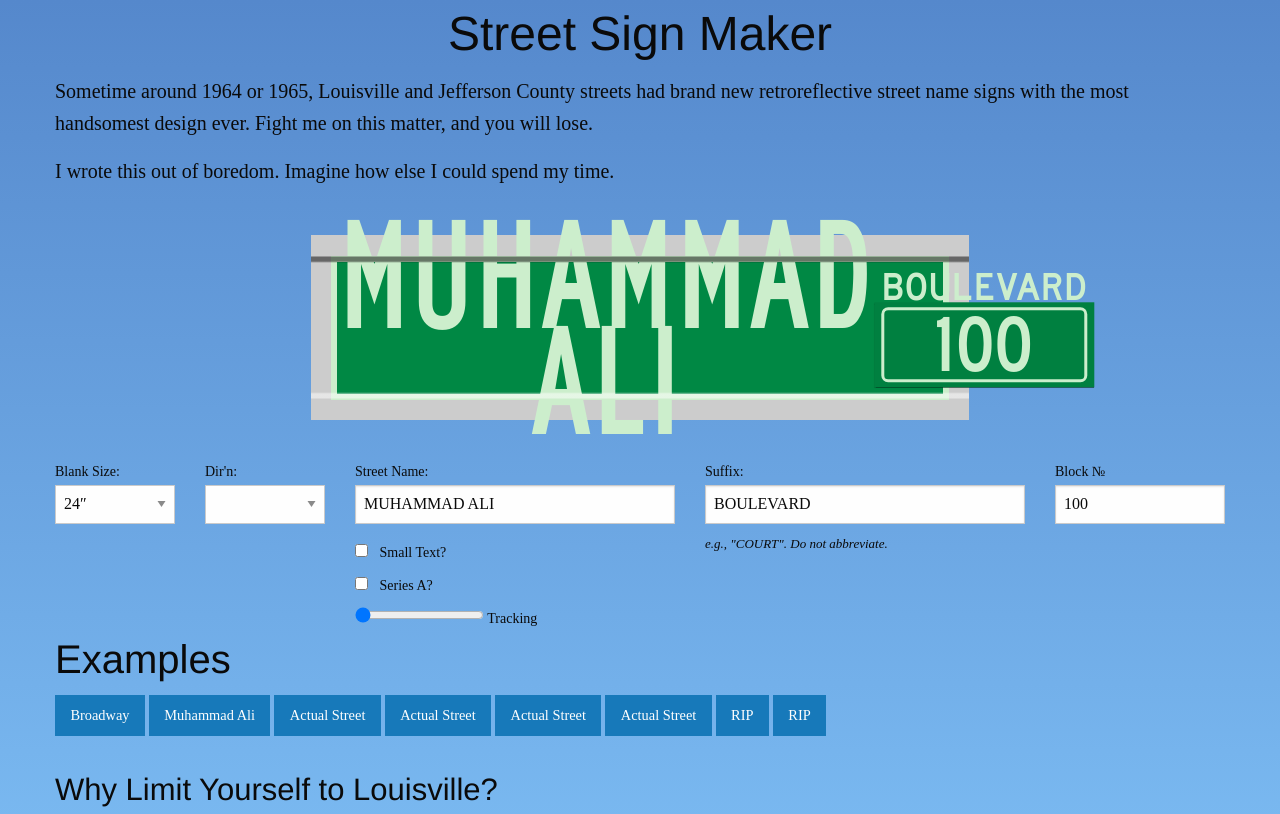
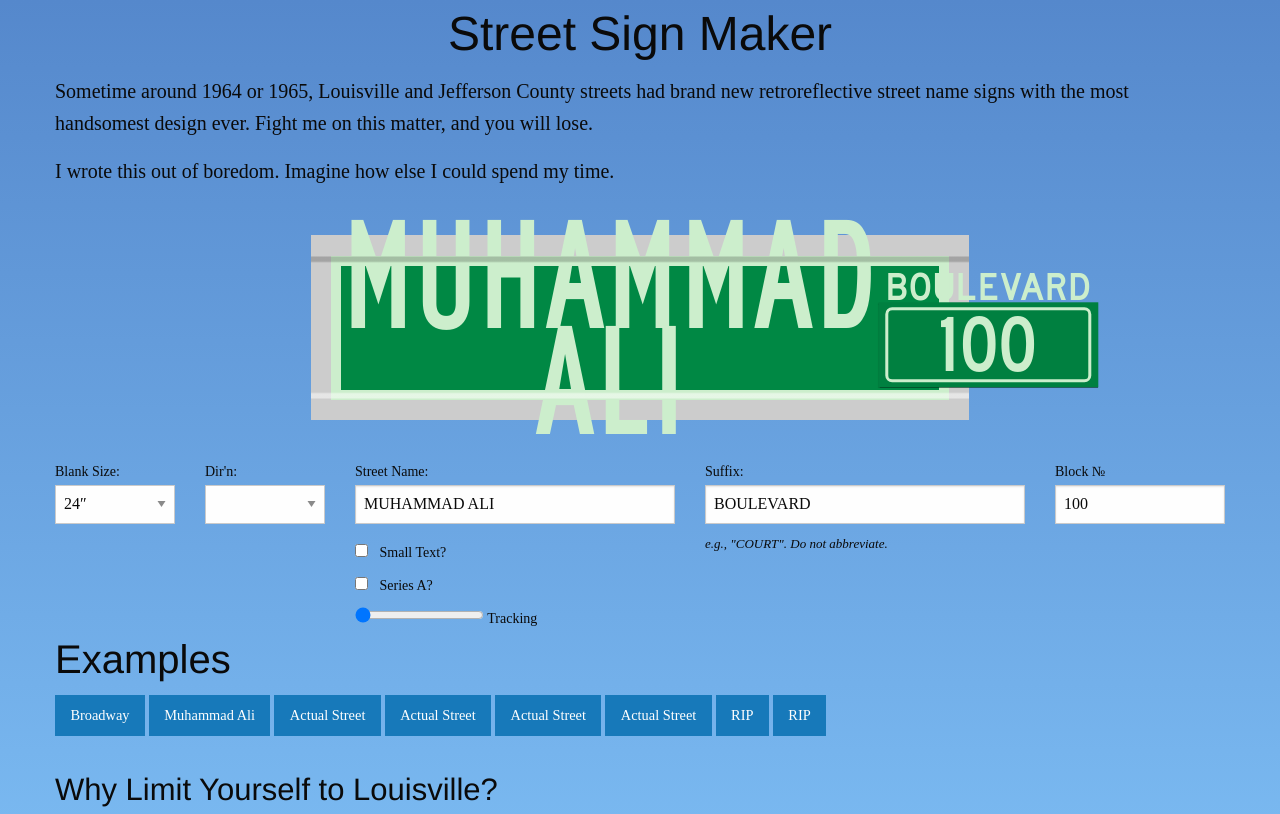
Before and after one commit to dse/louisville-street-sign-generator, a plain HTML site: page index.html in a window 1280 px wide. Shown: the top 814 px of the page. Drawn offline with Linux system fonts and the light colour scheme.

Commit message:
evenly spaced better

```diff
--- a/index.html
+++ b/index.html
@@ -45,7 +45,8 @@
                             <span class="street-sign__extruded-plate">
 
                                 <span class="street-sign__main-decal">
-                                    <span class="street-sign__layout">
+                                    <span class="street-sign__layout street-sign__layout--grid">
+                                        <span></span>
                                         <span data-street-direction class="street-sign__layout__direction">
                                             <span class="street-sign__direction-wrapper">
                                                 <svg viewBox="0 0 25.4 25.4" id="concave-diamond">
@@ -71,6 +72,7 @@
                                                 </span>
                                             </span>
                                         </span>
+                                        <span></span>
                                     </span>
                                 </span>
 
--- a/scss/styles.scss
+++ b/scss/styles.scss
@@ -25,7 +25,7 @@ $off-white: #cceecc;
 $sign-width:                       dimen(36);
 $sign-height:                      dimen(6.75);
 $main-decal-height:                dimen(5.25);
-$border-width:                     dimen(0.25);
+$border-width:                     dimen(0.375);
 
 $street-name-font-size:            dimen(4);
 $street-name-small-font-size:      dimen(3);
@@ -76,8 +76,8 @@ $direction-2-character-height: dimen(1.25);
         background-image: linear-gradient(
             to bottom,
             transparent       #{$top},
-            rgba(black, 0.5)  #{$top + 1%},
-            rgba(black, 0.5)  #{$top + 3%},
+            rgba(black, 0.2)  #{$top + 1%},
+            rgba(black, 0.2)  #{$top + 3%},
             transparent       #{$top + 4%},
 
             transparent       #{$bottom - 4%},
@@ -107,41 +107,57 @@ $direction-2-character-height: dimen(1.25);
     height: $street-name-font-size;
     top: 50%;
     transform: translateY(-50%);
+    .street-sign__layout__direction {
+        display: flex;
+        position: relative;
+    }
+    .street-sign__layout__street-name {
+        position: relative;
+    }
+    .street-sign__layout__street-type {
+        position: relative;
+    }
+    .street-sign__layout__block-number {
+        position: relative;
+    }
+}
 
+.street-sign__layout--grid {
     display: inline-grid;
-    grid-template-areas: 'direction street-name street-type '
-                         'direction street-name .           '
-                         'direction street-name block-number';
     grid-template-rows: auto 1fr auto;
-    grid-template-columns: auto auto atuo;
+    grid-template-areas: '. street-name . street-type . '
+                         '. street-name . .           . '
+                         '. street-name . block-number .';
+    grid-template-columns: 1fr auto 1fr auto 1fr;
+    @at-root .street-sign--with-direction & {
+        grid-template-areas: '. direction . street-name . street-type  .'
+                             '. direction . street-name . .            .'
+                             '. direction . street-name . block-number .';
+        grid-template-columns: 1fr auto 1fr auto 1fr auto 1fr;
+    }
     align-items: center;
     align-content: space-between;
-}
     .street-sign__layout__direction {
         grid-area: direction;
-    display: flex;
         align-self: center;
         justify-self: center;
-    position: relative;
     }
     .street-sign__layout__street-name {
         grid-area: street-name;
         align-items: center;
         align-self: center;
         justify-self: center;
-    position: relative;
     }
     .street-sign__layout__street-type {
         grid-area: street-type;
         align-self: start;
         justify-self: center;
-    position: relative;
     }
     .street-sign__layout__block-number {
         grid-area: block-number;
         align-self: end;
         justify-self: center;
-    position: relative;
+    }
 }
 
 .street-sign__direction-wrapper {
```
Also changed, not shown: css/main.css, css/main.min.css. Lines whose indentation alone changed are shown as unchanged.
